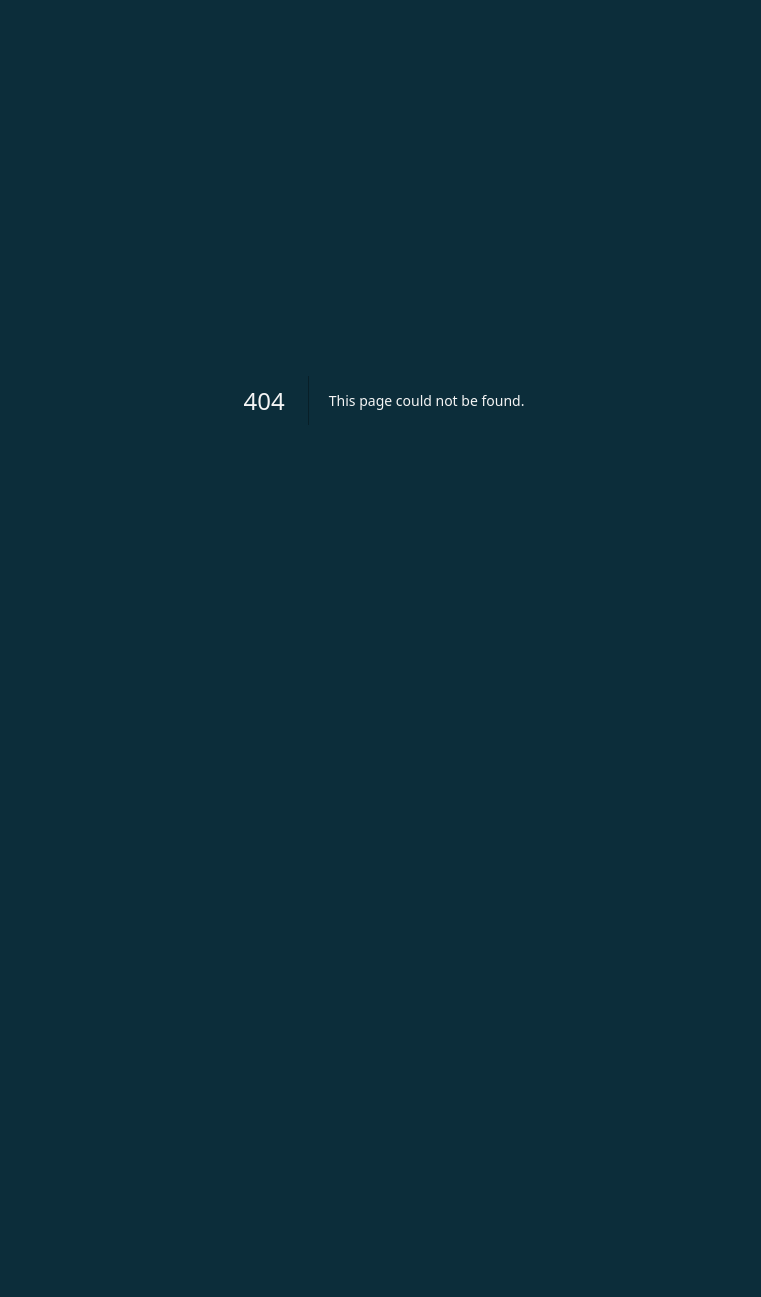
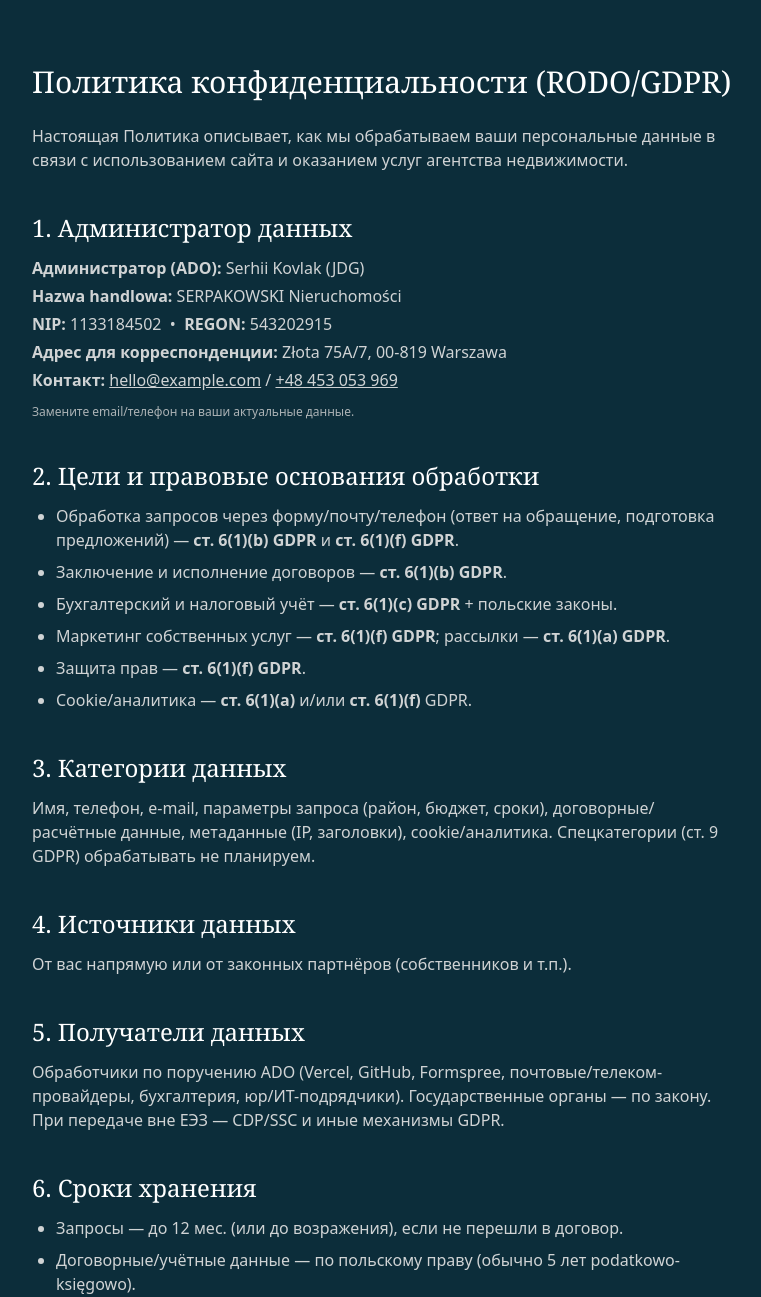
Before and after one commit to kovlaks/serpak-site, a Next.js app: page /privacy in a window 1280 px wide. Before the commit this address had no page. Shown: the top 1297 px of the page, without its empty margins (256-1017 px from the left). Before the commit the page ends 800 px from the top, so only its background shows below. Built offline with nearby package versions, Linux system fonts and the light colour scheme.

Commit message:
Create page.tsx

```diff
--- /dev/null
+++ b/app/privacy/page.tsx
@@ -0,0 +1,111 @@
+export const metadata = {
+  title: "Политика конфиденциальности — SERPAKOWSKI Nieruchomości",
+  description: "Политика обработки персональных данных (RODO/GDPR) — SERPAKOWSKI Nieruchomości",
+};
+
+export default function PrivacyPage() {
+  return (
+    <main className="mx-auto max-w-3xl px-4 sm:px-6 lg:px-8 py-16 text-neutral-100">
+      <h1 className="font-serif text-3xl mb-6 text-white">
+        Политика конфиденциальности (RODO/GDPR)
+      </h1>
+
+      <p className="mb-4 text-neutral-200/90">
+        Настоящая Политика описывает, как мы обрабатываем ваши персональные данные в связи с
+        использованием сайта и оказанием услуг агентства недвижимости.
+      </p>
+
+      <h2 className="font-serif text-2xl mt-10 mb-3 text-white">1. Администратор данных</h2>
+      <div className="space-y-1 text-neutral-200/90">
+        <p><strong>Администратор (ADO):</strong> Serhii Kovlak (JDG)</p>
+        <p><strong>Нazwa handlowa:</strong> SERPAKOWSKI Nieruchomości</p>
+        <p><strong>NIP:</strong> 1133184502 &nbsp;•&nbsp; <strong>REGON:</strong> 543202915</p>
+        <p><strong>Адрес для корреспонденции:</strong> Złota 75A/7, 00-819 Warszawa</p>
+        <p>
+          <strong>Контакт:</strong>{" "}
+          <a className="underline hover:no-underline" href="mailto:hello@example.com">
+            hello@example.com
+          </a>{" "}
+          / <a className="underline hover:no-underline" href="tel:+48453053969">+48 453 053 969</a>
+        </p>
+      </div>
+      <p className="mt-3 text-xs text-neutral-300/80">
+        Замените email/телефон на ваши актуальные данные.
+      </p>
+
+      <h2 className="font-serif text-2xl mt-10 mb-3 text-white">2. Цели и правовые основания обработки</h2>
+      <ul className="list-disc ml-6 space-y-2 text-neutral-200/90">
+        <li>
+          Обработка запросов через форму/почту/телефон (ответ на обращение, подготовка предложений) —{" "}
+          <strong>ст. 6(1)(b) GDPR</strong> и <strong>ст. 6(1)(f) GDPR</strong>.
+        </li>
+        <li>Заключение и исполнение договоров — <strong>ст. 6(1)(b) GDPR</strong>.</li>
+        <li>Бухгалтерский и налоговый учёт — <strong>ст. 6(1)(c) GDPR</strong> + польские законы.</li>
+        <li>Маркетинг собственных услуг — <strong>ст. 6(1)(f) GDPR</strong>; рассылки — <strong>ст. 6(1)(a) GDPR</strong>.</li>
+        <li>Защита прав — <strong>ст. 6(1)(f) GDPR</strong>.</li>
+        <li>Cookie/аналитика — <strong>ст. 6(1)(a)</strong> и/или <strong>ст. 6(1)(f)</strong> GDPR.</li>
+      </ul>
+
+      <h2 className="font-serif text-2xl mt-10 mb-3 text-white">3. Категории данных</h2>
+      <p className="text-neutral-200/90">
+        Имя, телефон, e-mail, параметры запроса (район, бюджет, сроки), договорные/расчётные данные,
+        метаданные (IP, заголовки), cookie/аналитика. Спецкатегории (ст. 9 GDPR) обрабатывать не планируем.
+      </p>
+
+      <h2 className="font-serif text-2xl mt-10 mb-3 text-white">4. Источники данных</h2>
+      <p className="text-neutral-200/90">От вас напрямую или от законных партнёров (собственников и т.п.).</p>
+
+      <h2 className="font-serif text-2xl mt-10 mb-3 text-white">5. Получатели данных</h2>
+      <p className="text-neutral-200/90">
+        Обработчики по поручению ADO (Vercel, GitHub, Formspree, почтовые/телеком-провайдеры, бухгалтерия,
+        юр/ИТ-подрядчики). Государственные органы — по закону. При передаче вне ЕЭЗ — СDP/SSC и иные механизмы GDPR.
+      </p>
+
+      <h2 className="font-serif text-2xl mt-10 mb-3 text-white">6. Сроки хранения</h2>
+      <ul className="list-disc ml-6 space-y-2 text-neutral-200/90">
+        <li>Запросы — до 12 мес. (или до возражения), если не перешли в договор.</li>
+        <li>Договорные/учётные данные — по польскому праву (обычно 5 лет podatkowo-księgowo).</li>
+        <li>Маркетинг — до отзыва согласия/возражения.</li>
+        <li>Cookie — согласно срокам конкретных инструментов.</li>
+      </ul>
+
+      <h2 className="font-serif text-2xl mt-10 mb-3 text-white">7. Права субъекта данных</h2>
+      <ul className="list-disc ml-6 space-y-2 text-neutral-200/90">
+        <li>доступ, исправление, удаление, ограничение, переносимость;</li>
+        <li>возражение против обработки (законный интерес);</li>
+        <li>отзыв согласия (если основой было согласие);</li>
+        <li>жалоба: <strong>PUODO</strong>, ul. Stawki 2, 00-193 Warszawa.</li>
+      </ul>
+      <p className="mt-2 text-neutral-200/90">
+        Для реализации прав: <a className="underline hover:no-underline" href="mailto:kovlaks@gmail.com">kovlaks@gmail.com</a>
+      </p>
+
+      <h2 className="font-serif text-2xl mt-10 mb-3 text-white">8. Cookie и аналитика</h2>
+      <p className="text-neutral-200/90">
+        Используем необходимые и, при согласии, аналитические/маркетинговые cookie. Настройка — через баннер/браузер.
+      </p>
+
+      <h2 className="font-serif text-2xl mt-10 mb-3 text-white">9. Соцсети и внешние ссылки</h2>
+      <p className="text-neutral-200/90">Переход по ссылкам регулируется политиками соответствующих провайдеров.</p>
+
+      <h2 className="font-serif text-2xl mt-10 mb-3 text-white">10. Безопасность</h2>
+      <p className="text-neutral-200/90">Применяем соразмерные организационные и технические меры.</p>
+
+      <h2 className="font-serif text-2xl mt-10 mb-3 text-white">11. Несовершеннолетние</h2>
+      <p className="text-neutral-200/90">Услуги не адресованы лицам младше 16 лет.</p>
+
+      <h2 className="font-serif text-2xl mt-10 mb-3 text-white">12. Автоматизированные решения</h2>
+      <p className="text-neutral-200/90">Не принимаем решений с юридическими последствиями на основе исключительно автоматизированной обработки.</p>
+
+      <h2 className="font-serif text-2xl mt-10 mb-3 text-white">13. Обновления Политики</h2>
+      <p className="text-neutral-200/90">
+        Актуальная версия доступна по этому адресу. Дата последнего обновления:{" "}
+        {new Date().toLocaleDateString("ru-RU")}.
+      </p>
+
+      <div className="mt-10 text-sm text-neutral-300/80">
+        Примечание: текст подготовлен с учётом GDPR/RODO и польского права в общем виде и не является юр. консультацией.
+      </div>
+    </main>
+  );
+}
```
